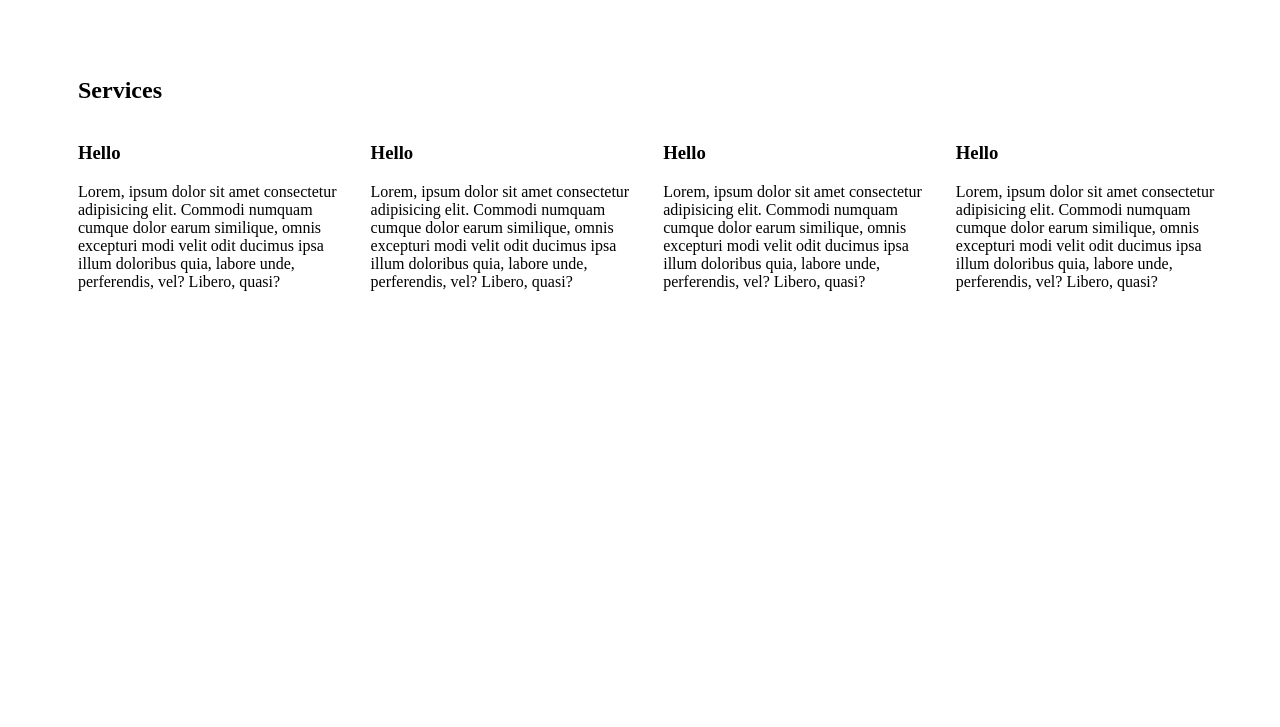
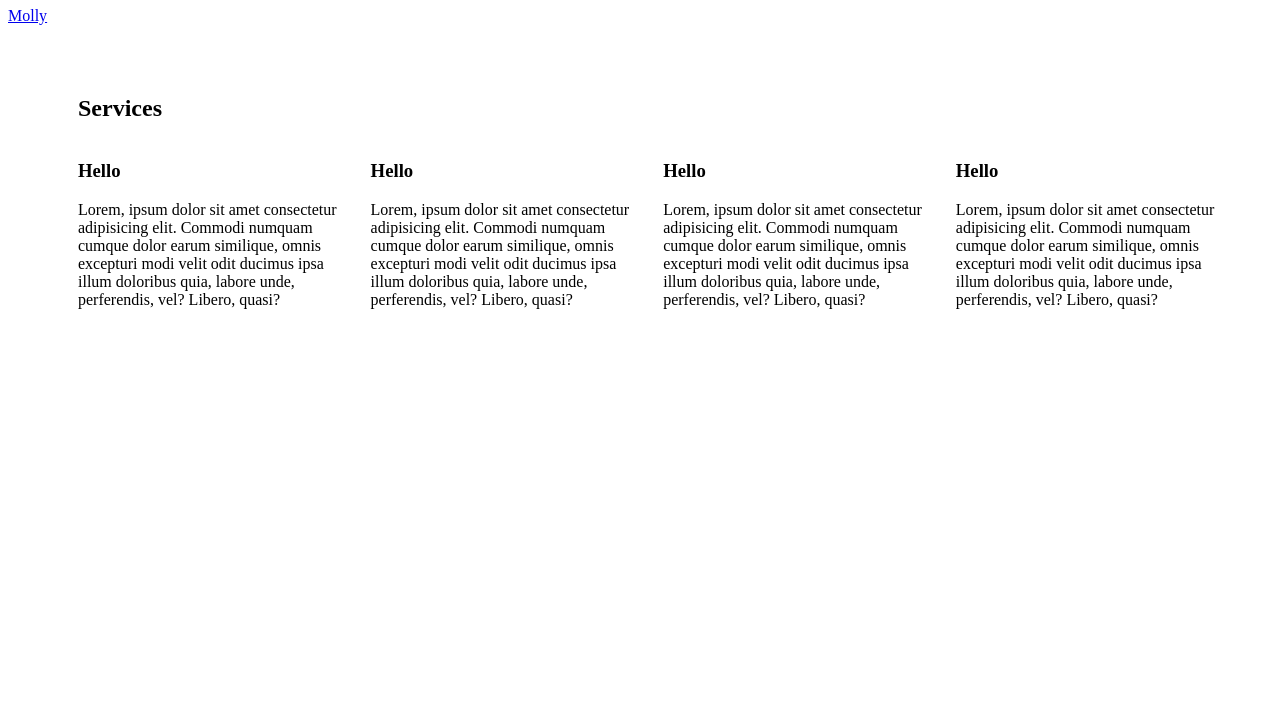
Before and after one commit to FelsM/FelsM.github.io, a plain HTML site: page index.html in a window 1280 px wide. Shown: the part 73-800 px from the top of the page. Drawn offline with Linux system fonts and the light colour scheme.

Commit message:
Link to the Molly Website was added

```diff
--- a/index.html
+++ b/index.html
@@ -9,7 +9,7 @@
 <body>
 
 	<h1>My first site</h1>
-
+	<a href="molly/">Molly</a>
 	<section id="services">
 		<div class="container">
 			<div class="content-row">
```
Also changed, not shown: 1 other file.
